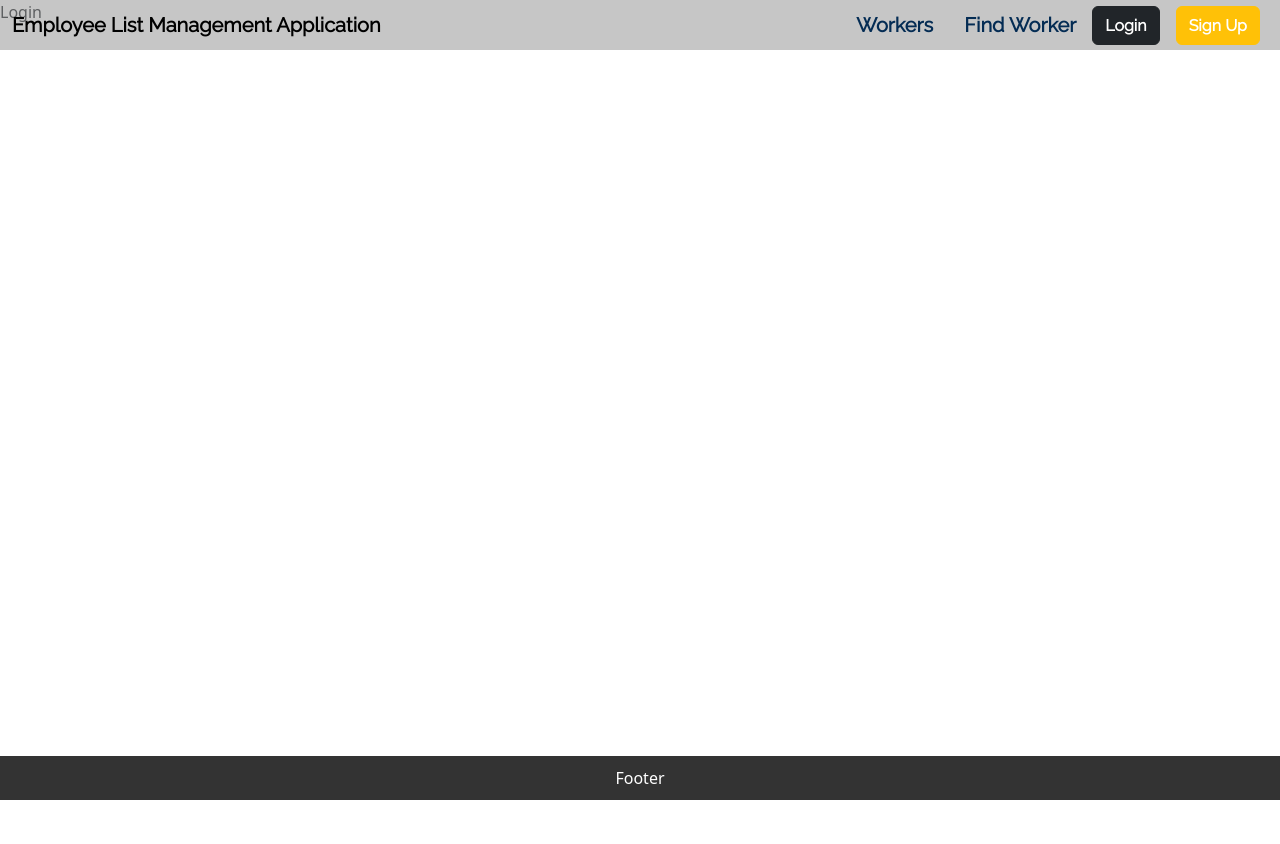
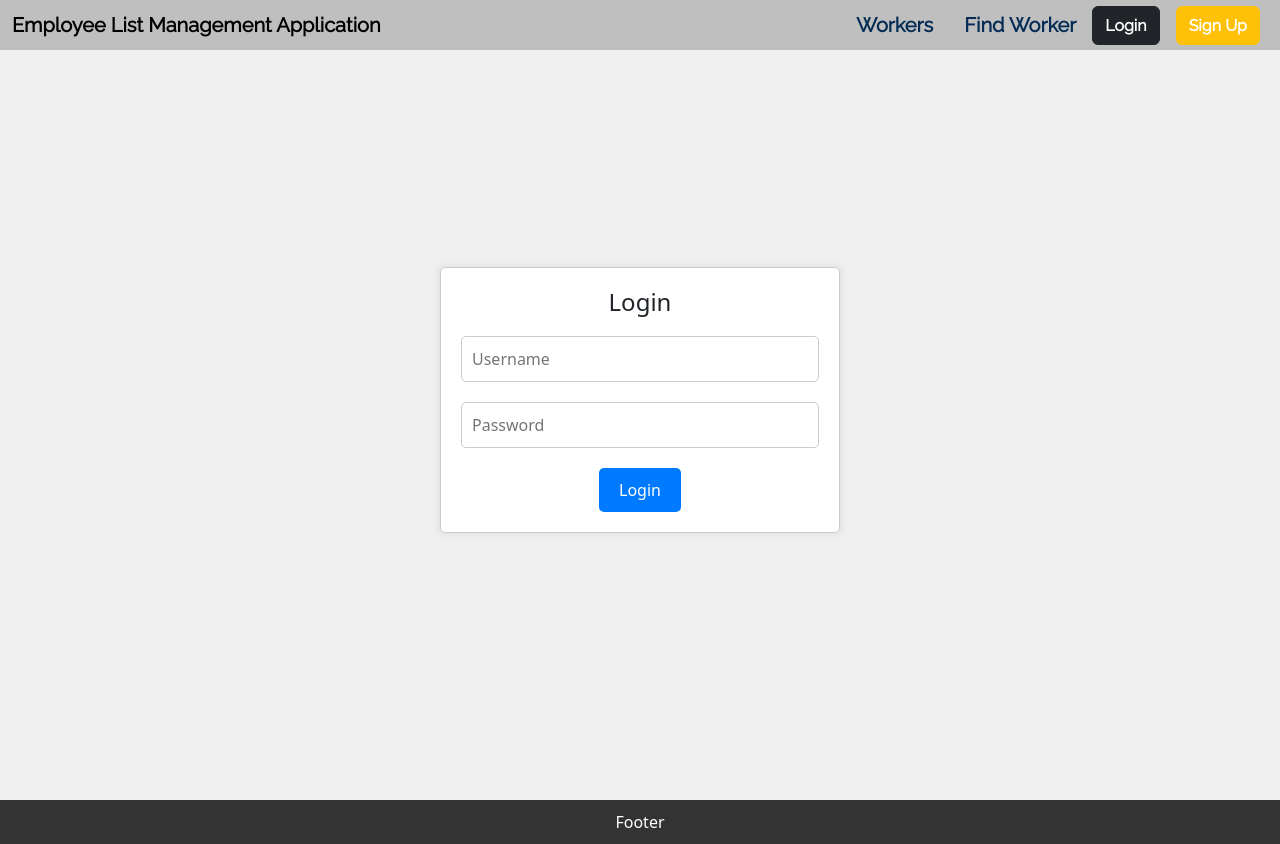
Before and after one commit to osemenets21/Employee-List-Management-Application, a React (Create React App) app: page /login in a window 1280 px wide. Before the commit the page ends 800 px from the top, so only its background shows below. Built offline with nearby package versions, Linux system fonts and the light colour scheme; data requests are answered from the project's data file.

Commit message:
Create page Login

```diff
--- /dev/null
+++ b/src/pages/Login/Login.scss
@@ -0,0 +1,44 @@
+.login-page {
+    display: flex;
+    justify-content: center;
+    align-items: center;
+    height: 100vh;
+    background-color: #f0f0f0;
+  }
+
+  .login-form {
+    background-color: #fff;
+    border: 1px solid #ccc;
+    padding: 20px;
+    border-radius: 5px;
+    box-shadow: 0 0 10px rgba(0, 0, 0, 0.1);
+    max-width: 400px;
+    width: 100%;
+    text-align: center;
+
+    h1 {
+      font-size: 24px;
+    }
+
+    .input-group {
+      margin: 20px 0;
+
+      input {
+        width: 100%;
+        padding: 10px;
+        border: 1px solid #ccc;
+        border-radius: 5px;
+        font-size: 16px;
+      }
+    }
+
+    button {
+      background-color: #007bff;
+      color: #fff;
+      border: none;
+      border-radius: 5px;
+      padding: 10px 20px;
+      font-size: 16px;
+      cursor: pointer;
+    }
+  }
--- a/src/pages/Login/Login.tsx
+++ b/src/pages/Login/Login.tsx
@@ -1,7 +1,37 @@
-import React from 'react'
+import React, { useState } from 'react';
+import './Login.scss';
 
-export const Login = () => {
+export const Login: React.FC = () => {
+  const [username, setUsername] = useState('');
+  const [password, setPassword] = useState('');
+
+  const handleLogin = () => {
+    // Add your logic for checking the username and password here.
+    // For example, you can use state or make a request to a server.
+  };
+
   return (
-    <div>Login</div>
-  )
-}
+    <div className="login-page">
+      <div className="login-form">
+        <h1>Login</h1>
+        <div className="input-group">
+          <input
+            type="text"
+            placeholder="Username"
+            value={username}
+            onChange={(e) => setUsername(e.target.value)}
+          />
+        </div>
+        <div className="input-group">
+          <input
+            type="password"
+            placeholder="Password"
+            value={password}
+            onChange={(e) => setPassword(e.target.value)}
+          />
+        </div>
+        <button onClick={handleLogin}>Login</button>
+      </div>
+    </div>
+  );
+};
```
